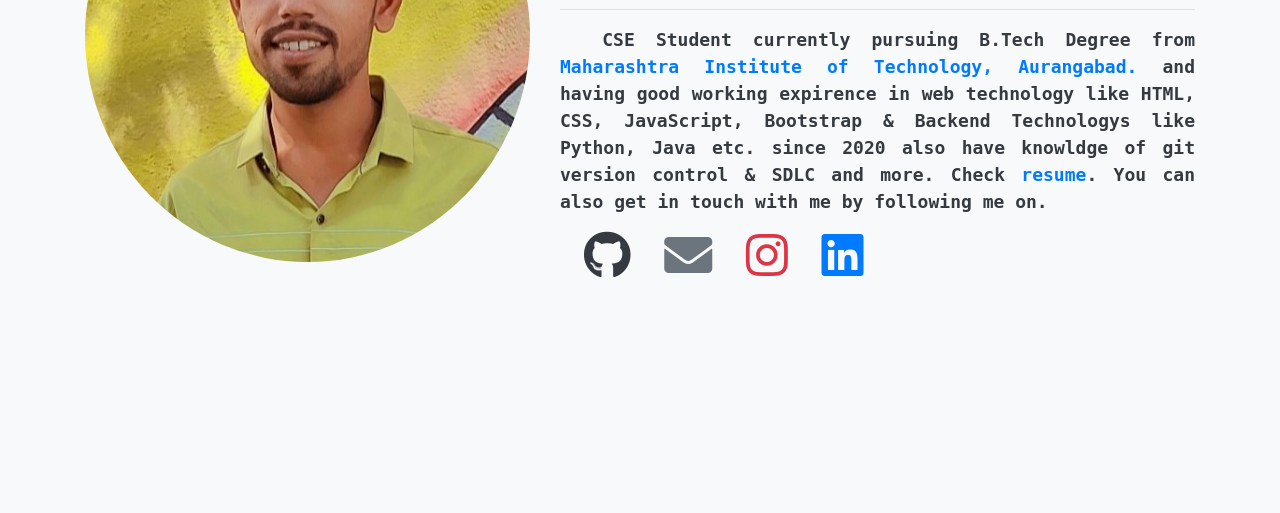
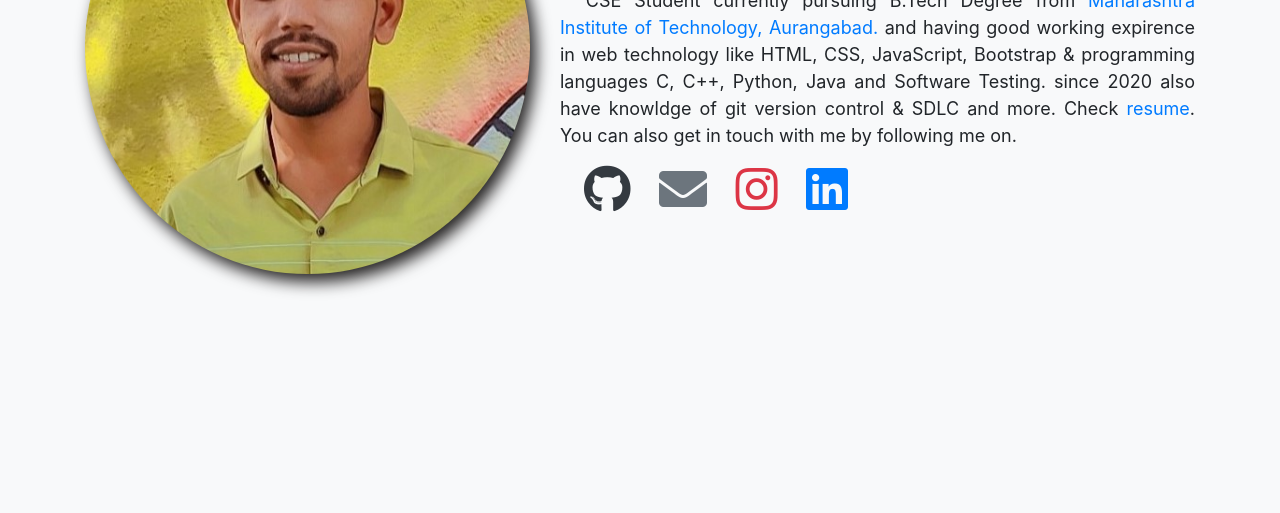
Before and after one commit to Rameshwar-Chavan/Ram, a plain HTML site: page index.html in a window 1280 px wide. Shown: the part 287-800 px from the top of the page. Drawn offline with nearby package versions, Linux system fonts and the light colour scheme.

Commit message:
New style

```diff
--- /dev/null
+++ b/css/style.css
@@ -0,0 +1,30 @@
+body {
+            font-family: "monospace", "Times New Roman", Times, serif;
+
+        }
+
+ .monospace {
+     font-family: "Lucida Console", Courier, monospace;
+    }
+
+img.background {
+  width: 100%;
+  height: 100%;
+  position: absolute;
+  left: 0px;
+
+  top: 0px;
+  z-index: -1;
+  filter: brightness(20%);
+}
+
+img.circle {
+  border-radius: 50%;
+  display: block;
+  margin: 0 auto;
+  height: auto;
+  max-width: 100%;
+  filter: brightness(100%);
+  filter:contrast(500%);
+  filter: drop-shadow(6px 8px 8px rgb(37, 35, 35));
+}
--- a/index.html
+++ b/index.html
@@ -18,21 +18,16 @@
         integrity="sha384-JZR6Spejh4U02d8jOt6vLEHfe/JQGiRRSQQxSfFWpi1MquVdAyjUar5+76PVCmYl"
         crossorigin="anonymous"></script>
     <link rel="stylesheet" href="css/bootstrap.min.css">
+    <link rel="stylesheet" href="css/style.css">
     <link rel="stylesheet" href="https://pro.fontawesome.com/releases/v5.10.0/css/all.css"
         integrity="sha384-AYmEC3Yw5cVb3ZcuHtOA93w35dYTsvhLPVnYs9eStHfGJvOvKxVfELGroGkvsg+p" crossorigin="anonymous" />
 
 
     <link rel="stylesheet" href="https://maxcdn.bootstrapcdn.com/bootstrap/4.0.0/css/bootstrap.min.css"
         integrity="sha384-Gn5384xqQ1aoWXA+058RXPxPg6fy4IWvTNh0E263XmFcJlSAwiGgFAW/dAiS6JXm" crossorigin="anonymous">
-    <style>
-        body {
-            font-family: "monospace", "Times New Roman", Times, serif;
-
-        }
-    </style>
 </head>
 
-<body class="bg-light mb-2">
+<body class="bg-light mb-2 background">
     <!-- nav start  -->
     <nav class="navbar navbar-expand-lg navbar-light bg-light sticky-top" style="font-size: 16px;">
         <div class="container-fluid">
@@ -68,12 +63,13 @@
     <div class="container mt-1">
 
         <div class="row">
-            <div class="col-sm-5 mt-1 mb-1">
+            <div class="col-sm-5 mt-3 mb-1">
                 <div class="">
                     <!-- <div class="card">Card 1</div> -->
                     <div class="">
                         <div class="">
-                            <img src="img/My_Photo.jpg" alt="" class="img-fluid rounded-circle pt-2">
+                            <!-- <img src="img/My_Photo.jpg" alt="" class="background img-fluid rounded-circle pt-2"> -->
+                            <img src="img/My_Photo.jpg" alt="" class="circle img-fluid rounded-circle pt-2">
                         </div>
                     </div>
                 </div>
@@ -82,7 +78,8 @@
                 <div class="aside mt-3">
                     <div class="text-center mt-5">
                         <div class="text-light">
-                            <h2><a class="nav-item nav-link" href="index.html">CS Student and Full Stack Developer</a>
+                            <h2><a class="nav-item nav-link" href="index.html"><strong>CS Student and Full Stack
+                                        Developer</strong></a>
                             </h2>
                         </div>
                     </div>
@@ -92,14 +89,15 @@
                 <div class="main-content">
                     <div class="text-justify">
                         <div class="text">
-                            <p class="text-dark" style="font-size: 18px;"><strong>&nbsp; CSE Student currently pursuing
-                                    B.Tech Degree from <a href="https://btech.mit.asia" class="link">Maharashtra
-                                        Institute of Technology, Aurangabad.</a> and having good
-                                    working expirence in web technology like HTML, CSS, JavaScript, Bootstrap & Backend
-                                    Technologys like Python, Java etc.
-                                    since 2020 also have knowldge of git version control & SDLC and more. Check
-                                    <a href="img/Rameshwar Chavan Resume.pdf" target="_blanck">resume</a>. You can also
-                                    get in touch with me by following me on.</strong></p>
+                            <p style="font-size: 18px;">&nbsp; CSE Student currently pursuing
+                                B.Tech Degree from <a href="https://btech.mit.asia" class="link">Maharashtra
+                                    Institute of Technology, Aurangabad.</a> and having good
+                                working expirence in web technology like HTML, CSS, JavaScript, Bootstrap & programming
+                                languages C, C++, Python, Java and Software Testing.
+                                since 2020 also have knowldge of git version control & SDLC and more. Check
+                                <a href="img/Rameshwar Chavan Resume.pdf" target="_blanck">resume</a>. You can also
+                                get in touch with me by following me on.
+                            </p>
                         </div>
                         <div class="social">
                             <div class="row">
```
